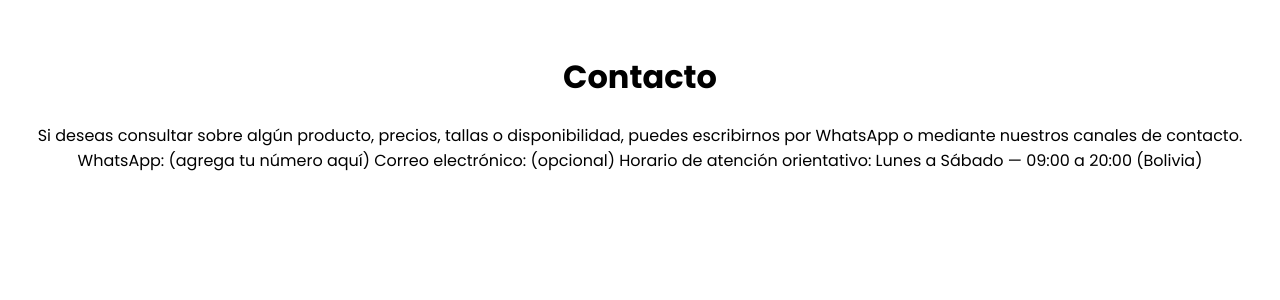
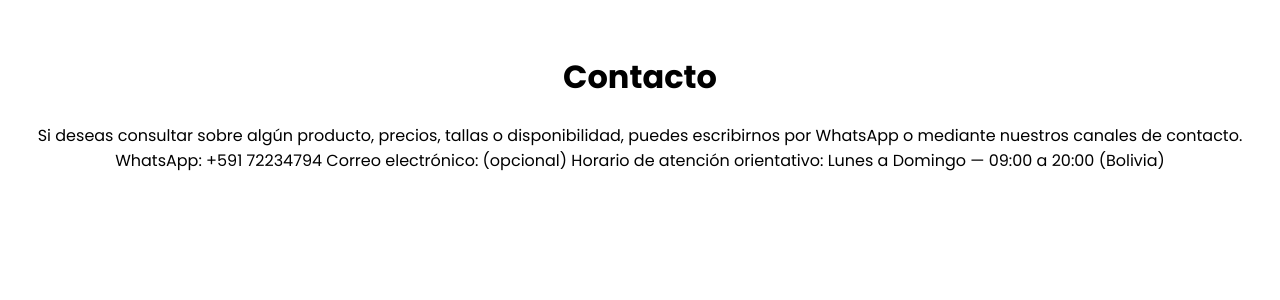
Before and after one commit to 4ndres-25/Dizi-Store, a React (Vite) app: page /contacto in a window 1280 px wide. Shown: the top 300 px of the page. Built offline with nearby package versions, Linux system fonts and the light colour scheme; a web font is replaced by a local one.

Commit message:
añadiendo scroll arriba al cambiar de pagina y datos de contacto

```diff
--- a/src/App.tsx
+++ b/src/App.tsx
@@ -6,6 +6,7 @@ import PoliticaPrivacidad from './pages/PoliticaPrivacidad/Index'
 import TerminosCondiciones from './pages/TerminosCondiciones/Index'
 import Contacto from './pages/Contacto/Index'
 import SobreNosotros from './pages/SobreNosotros/Index'
+import ScrollToTop from './components/Scroll/Index'
 import './App.css'
 
 function App() {
@@ -14,6 +15,7 @@ function App() {
   return (
     <>
     <BrowserRouter>
+        <ScrollToTop/>
       <Routes>
         <Route path='/' element={<Home/>} ></Route>
         <Route path='/producto/:slug' element={<ProductoSeleccionado/>}></Route>
--- /dev/null
+++ b/src/components/Scroll/Index.tsx
@@ -0,0 +1,15 @@
+import { useEffect } from "react";
+import { useLocation } from "react-router-dom";
+
+export default function ScrollToTop() {
+  const { pathname } = useLocation();
+
+  useEffect(() => {
+    window.scrollTo({
+      top: 0,
+      behavior: "smooth",
+    });
+  }, [pathname]);
+
+  return null;
+}
--- a/src/pages/Contacto/Index.tsx
+++ b/src/pages/Contacto/Index.tsx
@@ -8,11 +8,11 @@ function Contacto({}: Props) {
         <h1>Contacto</h1>
         <p>Si deseas consultar sobre algún producto, precios, tallas o disponibilidad, puedes escribirnos por WhatsApp o mediante nuestros canales de contacto.
 
-WhatsApp: (agrega tu número aquí)
+WhatsApp: +591 72234794
 Correo electrónico: (opcional)
 
 Horario de atención orientativo:
-Lunes a Sábado — 09:00 a 20:00 (Bolivia)</p>
+Lunes a Domingo — 09:00 a 20:00 (Bolivia)</p>
     </div>
   )
 }
--- a/src/pages/ProductoSelecionado/Index.tsx
+++ b/src/pages/ProductoSelecionado/Index.tsx
@@ -81,7 +81,7 @@ function ProductoSeleccionado({}: Props) {
     console.log(datosProducto?.image)
 
     const handleWhatsapp = () => {
-        const mensaje = encodeURIComponent(`Hola!😊 Quiero el producto:\n${datosProducto?.name}\n Producto: https:dizistore.pages.dev/producto/${datosProducto?.slug}`);
+        const mensaje = encodeURIComponent(`Hola!😊 Quiero el producto:\n${datosProducto?.name}\n Producto: https://dizistore.pages.dev/producto/${datosProducto?.slug}`);
         window.open(`https://wa.me/59172234794?text=${mensaje}`, "_blank");
     }
     const showImage = (index : number , key : number) =>{
```
